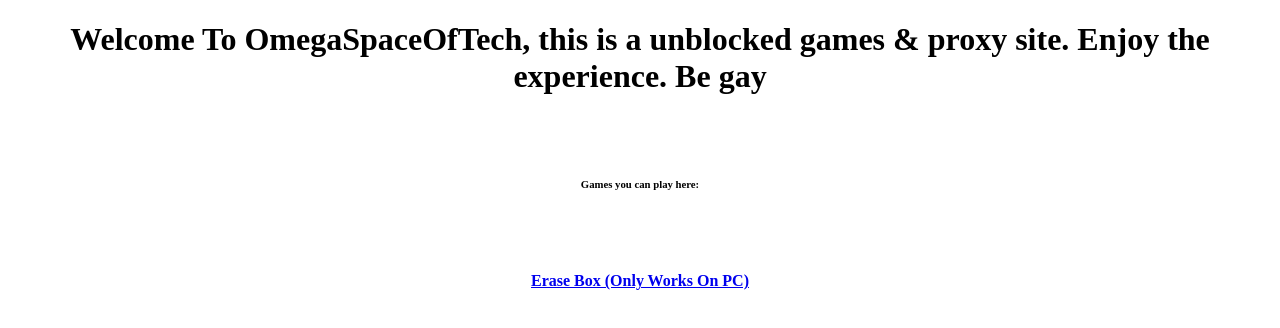
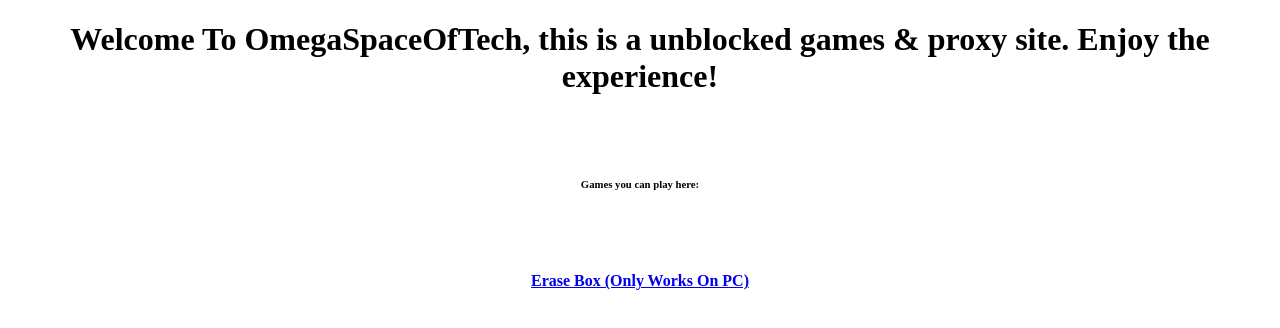
Before and after one commit to TheOmegaSpaceOfTech/OmegaSpaceOfTech.github.io, a plain HTML site: page index.html in a window 1280 px wide. Drawn offline with Linux system fonts and the light colour scheme.

Commit message:
Update V1.2

```diff
--- a/index.html
+++ b/index.html
@@ -2,7 +2,8 @@
 <html>
     <center>
         <h1>
-    Welcome To OmegaSpaceOfTech, this is a unblocked games & proxy site. Enjoy the experience. Be gay
+    Welcome To OmegaSpaceOfTech, this is a unblocked games & proxy site.
+     Enjoy the experience!
         </h1><br><br>
         <h6>
             Games you can play here:
```
